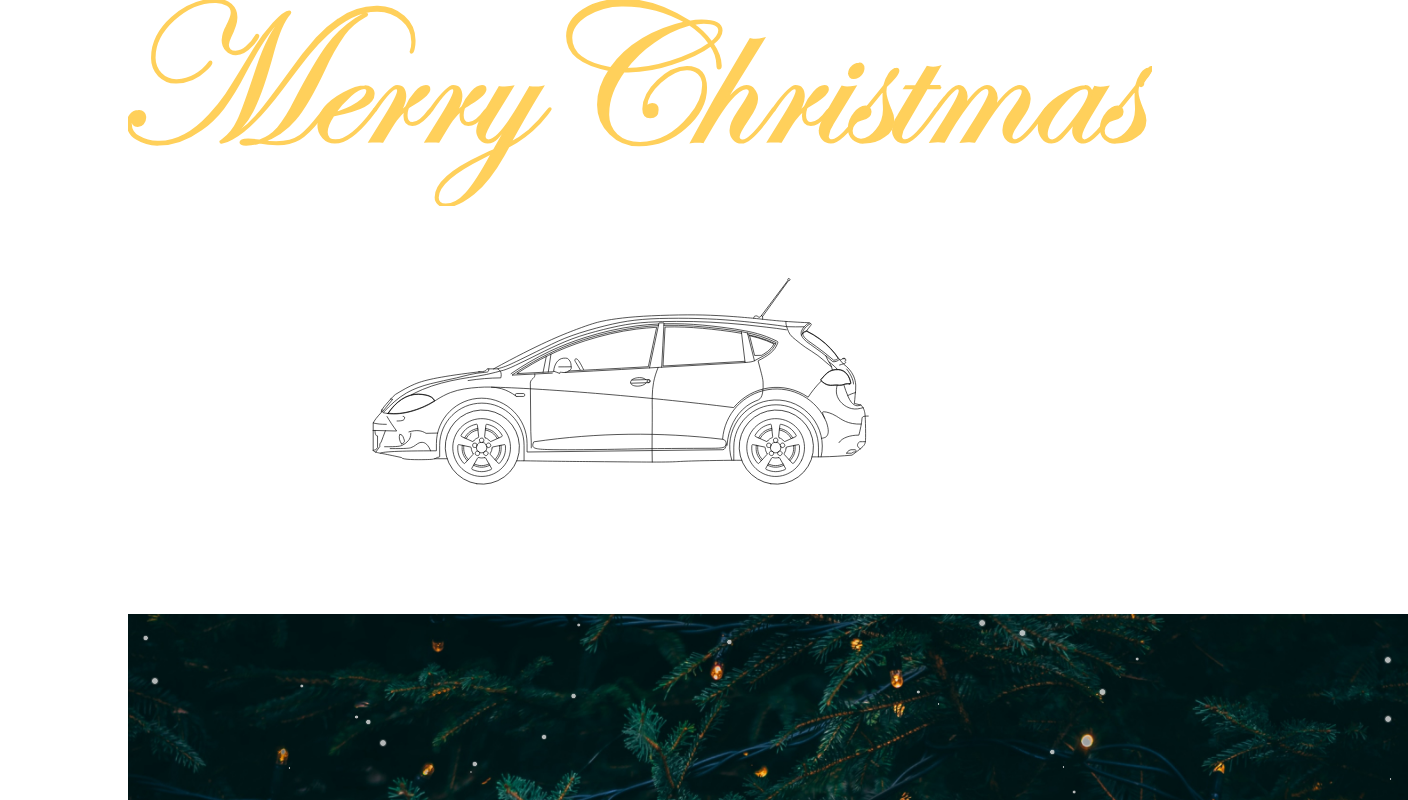
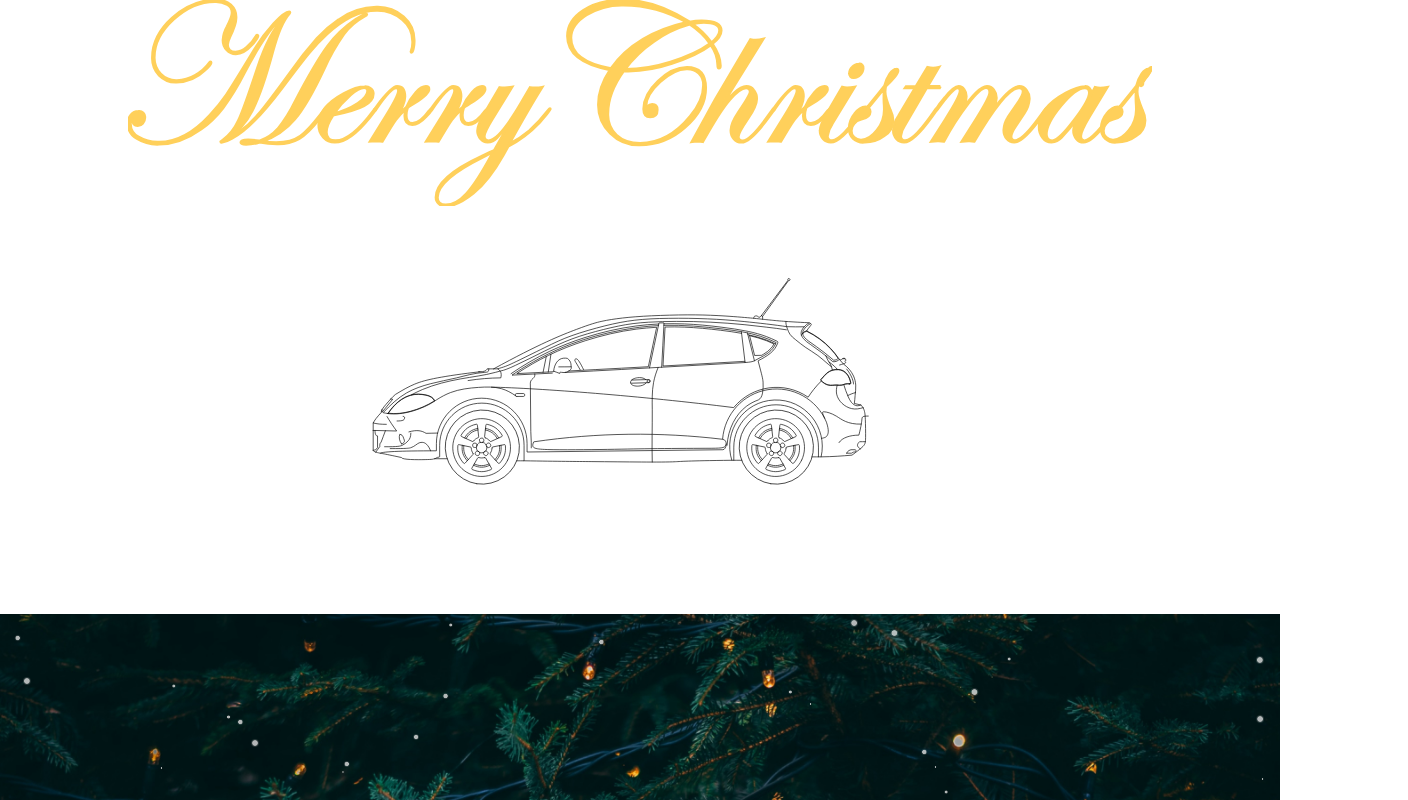
Before and after one commit to ooitanojohn/vivus.js, a website: page public/index.html in a window 1280 px wide. Shown: the top 800 px of the page, 1408 px wide, since content can reach past the window. Drawn offline with Linux system fonts and the light colour scheme.

Commit message:
また来年

```diff
--- a/public/css/vivus.css
+++ b/public/css/vivus.css
@@ -1,9 +1,11 @@
 body {
-  width: 80%;
+  width: 100%;
   height: 100vh;
   margin: 0 auto;
 }
 .container {
+  width: 80%;
+  margin: 0 auto;
   text-align: center;
 }
 .container:nth-of-type(1) {
```
